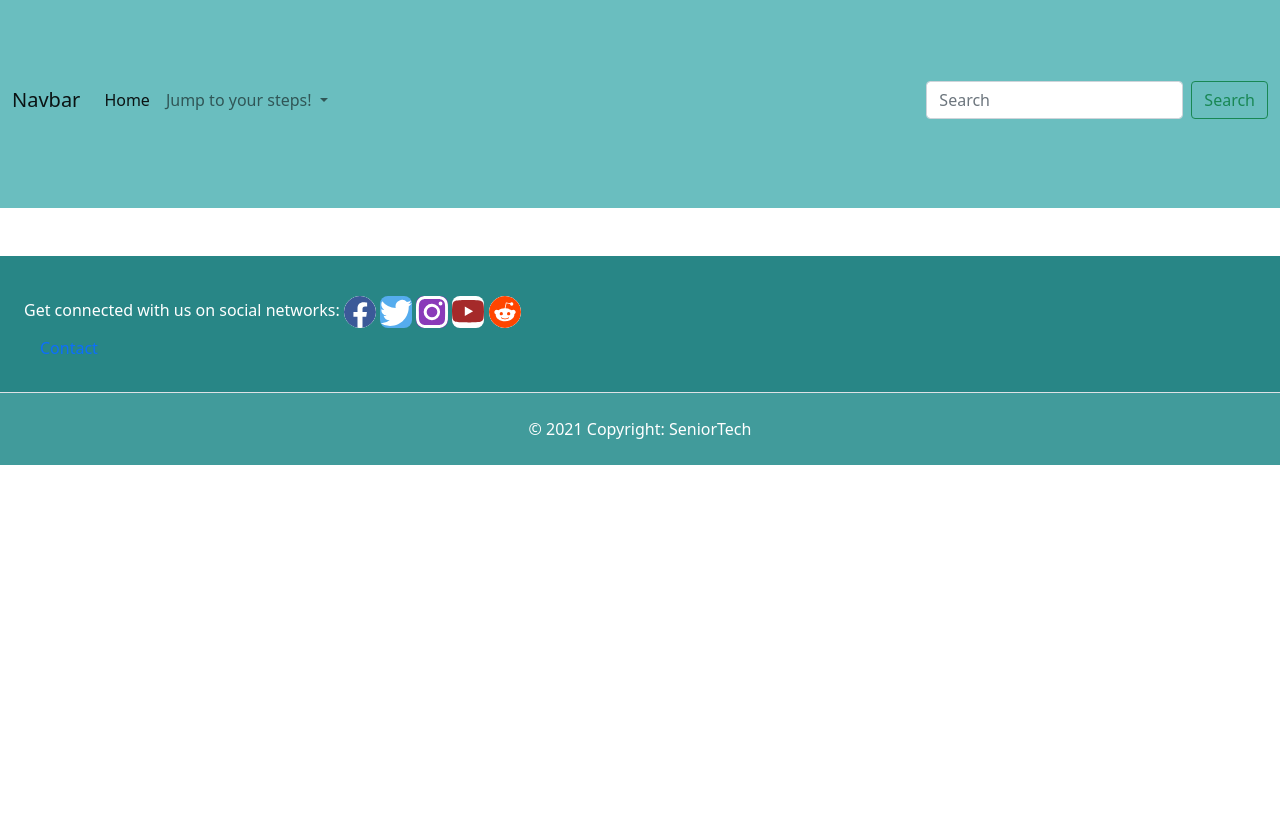
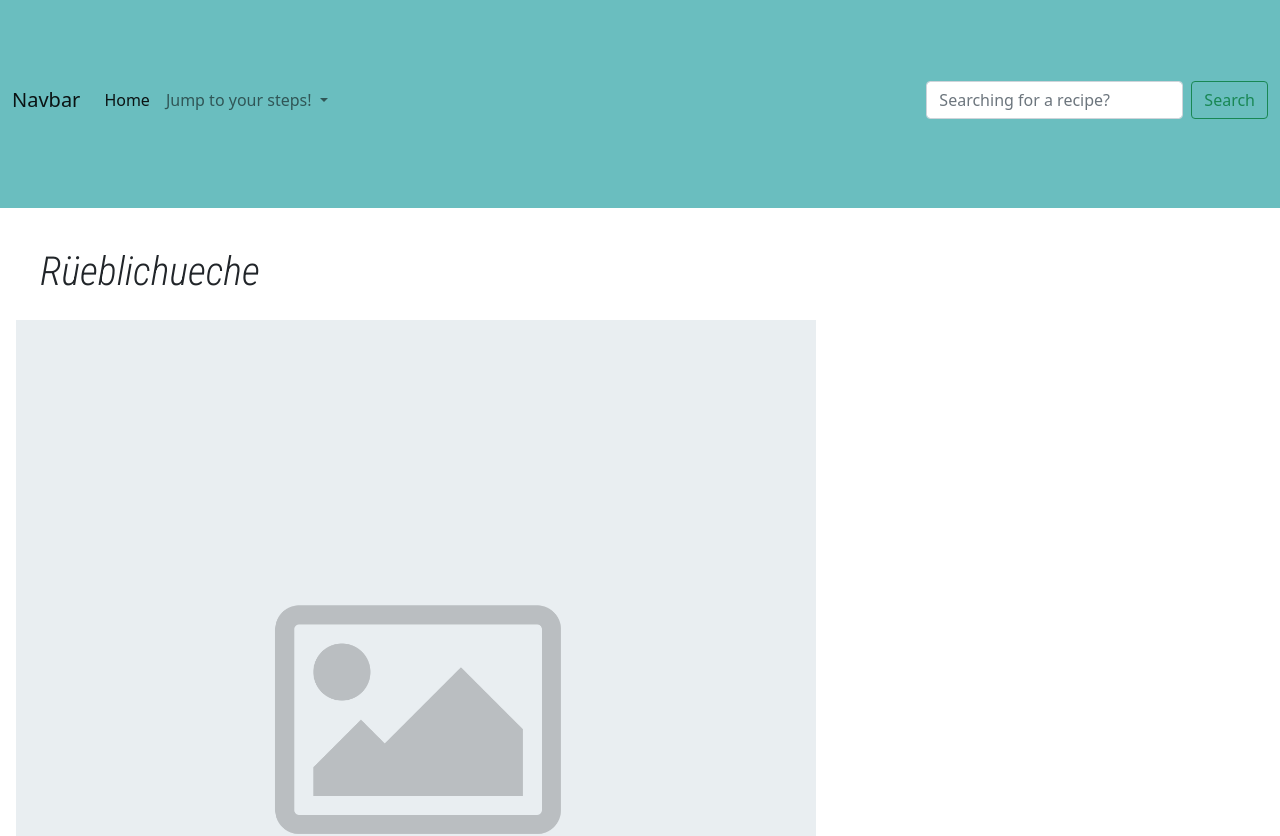
Before and after one commit to JosuelCastro/JosuelCastro.github.io, a plain HTML site: page recipe.html in a window 1280 px wide. Shown: the top 836 px of the page. Before the commit the page ends 800 px from the top, so only its background shows below. Drawn offline with nearby package versions, Linux system fonts and the light colour scheme.

Commit message:
Added custom font and created recipe.html

```diff
--- a/recipe.css
+++ b/recipe.css
@@ -1,6 +1,3 @@
-body{
-
-}
 .navbar-expand-lg {
     padding-top: 5em ;
 }
@@ -10,7 +7,17 @@ body{
 .container-fluid {
     padding-bottom: 5em;
 }
-
+#rüeblichueche-text{
+    margin-top: 1em;
+    font-family: 'Roboto Condensed', sans-serif;
+}
+.recipe{
+    margin-left: 1em;
+}
+#rüeblichueche {
+    margin-top: 1em;
+    height: 50em;
+}
 #footerS {
     margin-top: 3em;
     background-color: #288686;
@@ -46,8 +53,7 @@ body{
     border-radius: 50%;
   }
   .bi:hover {
-    height: 2.5em;
-    width: 2.5em;
+
   }
   .text-center{
       padding-top: 1em;
--- a/recipe.html
+++ b/recipe.html
@@ -7,7 +7,6 @@
     <title>Martini Spritz Recipe</title>
     <link href="https://cdn.jsdelivr.net/npm/bootstrap@5.0.2/dist/css/bootstrap.min.css" rel="stylesheet"
 integrity="sha384-EVSTQN3/azprG1Anm3QDgpJLIm9Nao0Yz1ztcQTwFspd3yD65VohhpuuCOmLASjC" crossorigin="anonymous">
-
 <!-- BS5 .js und popperjs Link für Dropdown usw.  -->
 <script src="https://cdn.jsdelivr.net/npm/@popperjs/core@2.9.2/dist/umd/popper.min.js"
 integrity="sha384-IQsoLXl5PILFhosVNubq5LC7Qb9DXgDA9i+tQ8Zj3iwWAwPtgFTxbJ8NT4GN1R8p"
@@ -15,8 +14,13 @@ crossorigin="anonymous"></script>
 <script src="https://cdn.jsdelivr.net/npm/bootstrap@5.0.2/dist/js/bootstrap.min.js"
 integrity="sha384-cVKIPhGWiC2Al4u+LWgxfKTRIcfu0JTxR+EQDz/bgldoEyl4H0zUF0QKbrJ0EcQF"
 crossorigin="anonymous"></script>
+<!-- Fonts -->
+<link rel="preconnect" href="https://fonts.googleapis.com">
+<link rel="preconnect" href="https://fonts.gstatic.com" crossorigin>
+<link href="https://fonts.googleapis.com/css2?family=Roboto+Condensed:ital,wght@1,300&display=swap" rel="stylesheet">
+<!--css-->
+<link rel="stylesheet" href="recipe.css">
 
-<link rel="stylesheet" href="recipe.css">
 
 </head>
 <body>
@@ -43,15 +47,18 @@ crossorigin="anonymous"></script>
                   <li><a class="dropdown-item" href="#">Something else here</a></li>
                 </ul>
               </li>
-
             </ul>
             <form class="d-flex">
-              <input class="form-control me-2" type="search" placeholder="Search" aria-label="Search">
-              <button class="btn btn-outline-success" type="submit">Search</button>
+              <input class="form-control me-2" type="search" placeholder="Searching for a recipe?" aria-label="Search">
+              <a href="result.html" class="btn btn-outline-success" type="submit">Search</a>
             </form>
           </div>
         </div>
       </nav>
+<!-- Start of recipe -->
+<h1 class="recipe" id="rüeblichueche-text">Rüeblichueche</h1>
+<img class="recipe" src="images/default-placeholder.png" alt="Rüeblichueche" id="rüeblichueche">
+
 <!-- Footer -->
       <footer class="text-center text-lg-start bg-black text-white" id="footerS">
         <section class="d-flex justify-content-center justify-content-lg-between p-4 border-bottom">
```
Also changed, not shown: result.html (added, +12 -0 lines).
